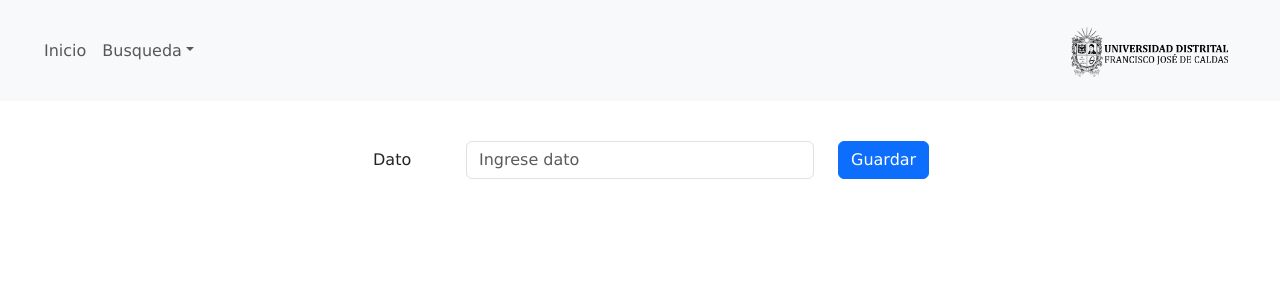
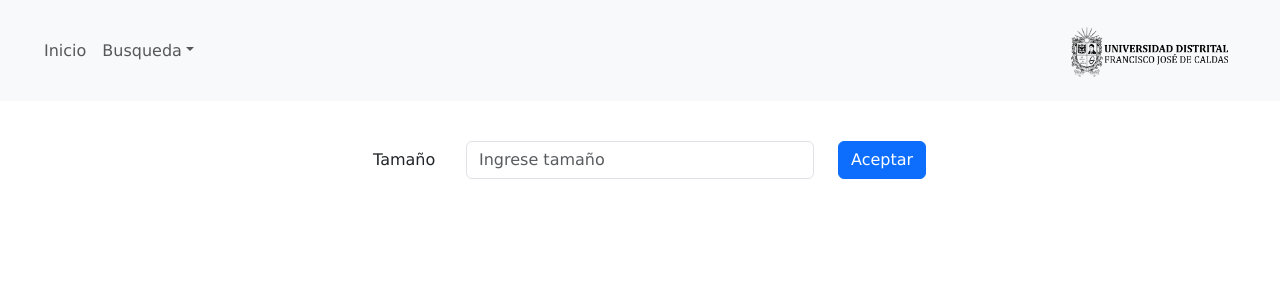
Before and after one commit to icheld123/Sistema_informacion, an Angular app: page /busqueda-lineal-binaria in a window 1280 px wide. Shown: the top 300 px of the page. Built offline with nearby package versions, Linux system fonts and the light colour scheme.

Commit message:
Usuario define tamaño arreglo, se incorpora el uso de None

```diff
--- a/src/app/feature/busqueda-lineal-binaria/components/busqueda-lineal-binaria.component.html
+++ b/src/app/feature/busqueda-lineal-binaria/components/busqueda-lineal-binaria.component.html
@@ -1,5 +1,41 @@
+
 <div class="container p-4">
   <div class="row">
+    <div class="col-md-6 offset-md-3">
+      <form (ngSubmit)="getTamano()" #myForm="ngForm" id="formularioTamano" [formGroup]="formularioTamano">
+        <div class="mb-3 row">
+          <label for="tamano" class="col-sm-2 col-form-label">Tamaño</label>
+          <div class="col-sm-8">
+            <input
+              formControlName="tamano"
+              type="text"
+              id="tamano"
+              name="tamano"
+              class="form-control"
+              onfocus="this.placeholder = ''"
+              onblur="this.placeholder = 'Ingrese tamaño'"
+              placeholder="Ingrese tamaño"
+              [class.is-valid]="tamanoField!.valid"
+              [class.is-invalid]="tamanoField!.touched && !tamanoField!.valid"
+              [disabled]="true">
+            <div class="mensaje-error" *ngIf="!tamanoField!.valid  && (tamanoField!.dirty || tamanoField!.touched)">
+              <div *ngIf="tamanoField!.errors?.['required']">
+                *Este campo es requerido
+              </div>
+              <div *ngIf="tamanoField!.errors?.['isNumberPositive']">
+                *La dato debe ser un número positivo.
+              </div>
+            </div>
+          </div>
+          <div class="col-sm-2">
+            <button class="btn btn-primary" type="submit" [disabled]="tamanoDefinido">Aceptar</button>
+          </div>
+        </div>
+      </form>
+    </div>
+  </div>
+
+  <div class="row" *ngIf="tamanoDefinido">
     <div class="col-md-6 offset-md-3">
       <form (ngSubmit)="getDatos()" #myForm="ngForm" id="formularioAgregar" [formGroup]="formularioAgregar">
         <div class="mb-3 row">
--- a/src/app/feature/busqueda-lineal-binaria/components/busqueda-lineal-binaria.component.ts
+++ b/src/app/feature/busqueda-lineal-binaria/components/busqueda-lineal-binaria.component.ts
@@ -5,6 +5,8 @@ import { isNumberPositiveValidator } from 'src/app/shared/utils/validadores/form
 const OUT_OF_RANGE: number = -1;
 const CLAVE_EXISTE: string = "La clave a ingresar ya existe.";
 const CLAVE_NO_EXISTE: string = "La clave buscada no existe.";
+const ESTRUCTURA_LLENA: string = "La estructura ya está llena.";
+const VACIO: string = "None";
 
 @Component({
   selector: 'app-busqueda-lineal-binaria',
@@ -12,8 +14,9 @@ const CLAVE_NO_EXISTE: string = "La clave buscada no existe.";
   styleUrls: ['./busqueda-lineal-binaria.component.css']
 })
 export class BusquedaLinealBinariaComponent {
-  public datos: number[] = [];
-  public datosOrdenados: number[] = [];
+  public datos: (number | string)[] = [];
+  public datosOrdenados: (number | string)[] = [];
+  public formularioTamano: FormGroup;
   public formularioAgregar: FormGroup;
   public formularioBusqueda: FormGroup;
   public valorBuscado: number;
@@ -21,6 +24,9 @@ export class BusquedaLinealBinariaComponent {
   public indexBuscadoOriginal: number;
   public estadoBusquedaBinaria: boolean = false;
   public inicioBusqueda: boolean = false;
+  public tamanoDefinido: boolean = false;
+  public tamanoEstructura: number;
+  private habilitado: boolean = false;
 
   constructor(){}
 
@@ -43,7 +49,7 @@ export class BusquedaLinealBinariaComponent {
     return OUT_OF_RANGE;
   }
 
-  private busquedaSecuencial(arr: number[], num: number): number {
+  private busquedaSecuencial(arr: (number | string)[], num: number): number {
     num = Math.floor(num);
     let index: number = -1;
     let pos: number = 0;
@@ -72,6 +78,12 @@ export class BusquedaLinealBinariaComponent {
     });
   }
 
+  private construirFormularioTamano(){
+    this.formularioTamano = new FormGroup({
+      tamano: new FormControl({value: "", disabled: this.habilitado}, [Validators.required, isNumberPositiveValidator()])
+    });
+  }
+
   private construirFormularioBuscar(){
     this.formularioBusqueda = new FormGroup({
       buscar: new FormControl("", [Validators.required, isNumberPositiveValidator()])
@@ -81,14 +93,41 @@ export class BusquedaLinealBinariaComponent {
   public getDatos(): void {
     if(this.formularioAgregar.valid){
       let valorIngresado = parseInt(this.formularioAgregar.value.dato, 10)
-      if (!this.datos.includes(valorIngresado)){
-        this.datos.push(valorIngresado);
-        this.formularioAgregar.reset();
+      if (this.datos.length == 0){
+        this.datos = new Array(this.tamanoEstructura).fill(VACIO);
+      }
+
+      if (this.datos.includes(VACIO)){
+        if (!this.datos.includes(valorIngresado)){
+          let numeroAgregado = false;
+          for (let index = 0; index < this.datos.length; index++) {
+            if (!numeroAgregado){
+              if (this.datos[index] == VACIO){
+                this.datos[index] = valorIngresado;
+                numeroAgregado = true;
+              }
+            }
+          }
+          this.formularioAgregar.reset();
+        }
+        else {
+          alert(CLAVE_EXISTE);
+        }
       }
       else {
-        alert(CLAVE_EXISTE);
+        alert(ESTRUCTURA_LLENA);
       }
     }
+  }
+
+  public getTamano(): void {
+    if(this.formularioTamano.valid){
+      this.tamanoEstructura = parseInt(this.formularioTamano.value.tamano, 10)
+      this.tamanoField?.disable();
+      this.tamanoDefinido = true;
+      console.log(this.tamanoField!.valid)
+    }
+    console.log(this.tamanoEstructura);
   }
 
   public iniciarBusqueda(seleccion: number): void {
@@ -103,8 +142,9 @@ export class BusquedaLinealBinariaComponent {
 
       if(seleccion == 2){
         this.mostrarArregloOrdenado();
-        this.datosOrdenados = [...this.datos];
-        this.indexBuscadoOrdenado = this.busquedaBinaria(this.datosOrdenados.sort((a, b) => a - b), this.valorBuscado);
+        let arregloConDatos = this.obtenerDatosIngresados();
+        this.indexBuscadoOrdenado = this.busquedaBinaria(arregloConDatos.sort((a, b) => a - b), this.valorBuscado);
+        this.datosOrdenados = arregloConDatos.concat(this.arregloDeVacios(arregloConDatos.length));
         if (this.indexBuscadoOrdenado == OUT_OF_RANGE){
           alert(CLAVE_NO_EXISTE);
         }
@@ -113,11 +153,29 @@ export class BusquedaLinealBinariaComponent {
     }
   }
 
+  private arregloDeVacios(tamano: number): number[]{
+    let cantidadDatosVacios = this.tamanoEstructura - tamano;
+    return new Array(cantidadDatosVacios).fill('None');
+  }
+
+  private obtenerDatosIngresados(): number[]{
+    let arregloConDatos = [];
+    for (let index = 0; index < this.datos.length; index++) {
+      const dato = this.datos[index];
+      if (typeof dato === 'number' && dato > 0){
+        arregloConDatos.push(dato);
+      }
+    }
+    return arregloConDatos
+  }
+
   get datoField() { return this.formularioAgregar.get('dato'); }
   get buscarField() { return this.formularioBusqueda.get('buscar'); }
+  get tamanoField() { return this.formularioTamano.get('tamano'); }
 
   ngOnInit(): void {
     this.construirFormulario();
     this.construirFormularioBuscar();
+    this.construirFormularioTamano();
   }
 }
```
